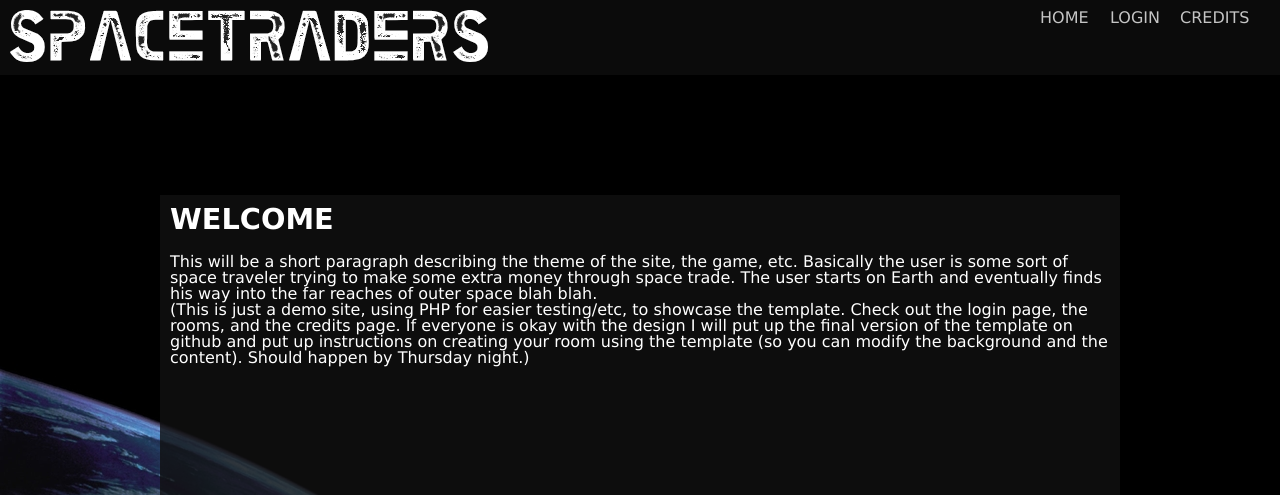
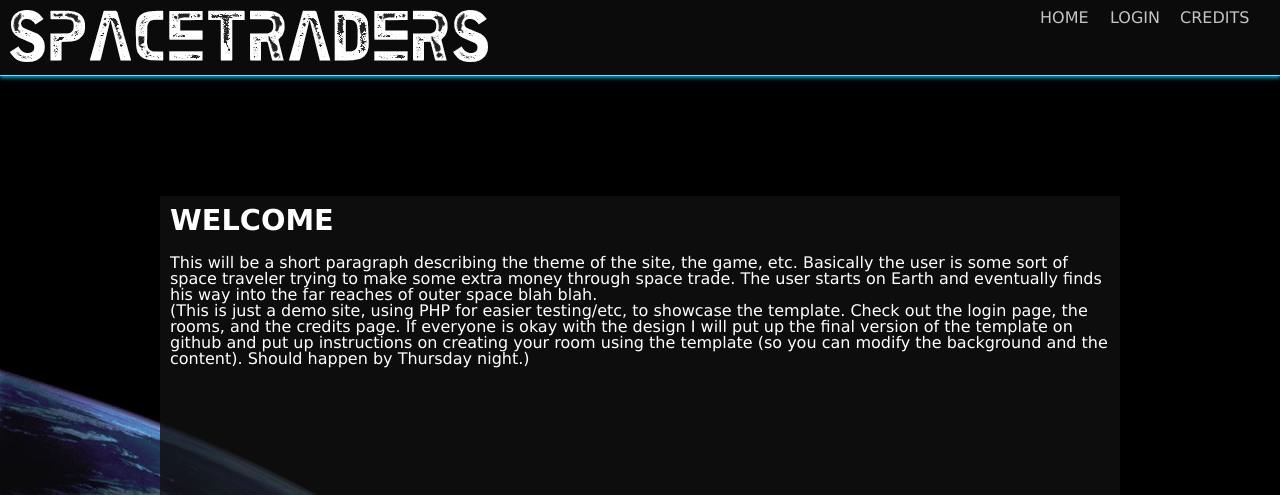
Before and after one commit to dellsystem/comp206, a PHP site: page /?mode=1 in a window 1280 px wide. Shown: the top 495 px of the page. Run offline with PHP 8.4, Linux system fonts and the light colour scheme.

Commit message:
LAZERS!! on the header

```diff
--- a/includes/style.css
+++ b/includes/style.css
@@ -14,6 +14,10 @@ body {
     margin-bottom: 120px;
     background: rgb(17, 17, 17); /* Fallback - opaque */
     background: rgba(17, 17, 17, 0.7);
+    -webkit-box-shadow: 0px 2px 4px #0fa0d1;
+    -moz-box-shadow: 0px 2px 4px #0fa0d1;
+    box-shadow: 0px 2px 4px #0fa0d1;
+    border-bottom: 1px solid #76d9fa;
 }
 
 #header h1 {
```
